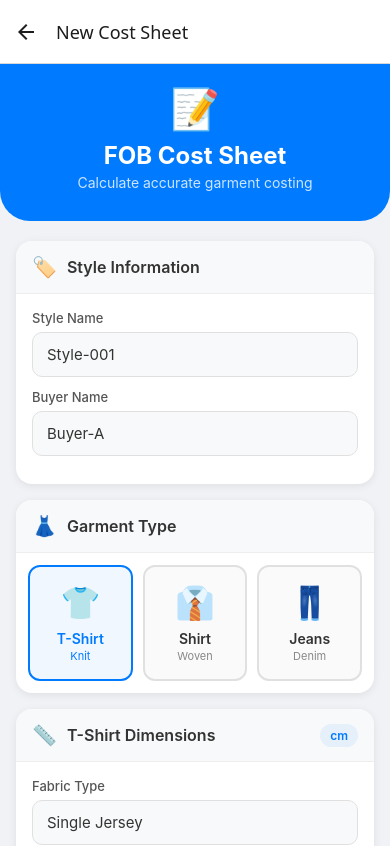
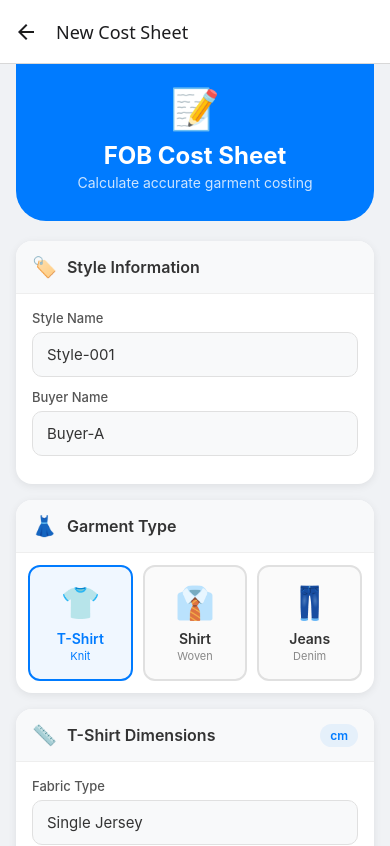
Before and after one commit to abdnoman001/Merch-Mate, a React Native app in the folder frontend/: screen /Input in a window 390 px wide. Shown: the top 846 px of the page. Built offline with nearby package versions, Linux system fonts and the light colour scheme; no server answers.

Commit message:
feat: Update styles for improved UI consistency across screens

```diff
--- a/frontend/src/screens/BuyerAnalyzerInputScreen.js
+++ b/frontend/src/screens/BuyerAnalyzerInputScreen.js
@@ -517,7 +517,7 @@ const styles = StyleSheet.create({
         alignItems: 'center',
         paddingTop: 20,
         paddingBottom: 24,
-        backgroundColor: '#fff',
+        backgroundColor: '#9e9ed2',
         borderBottomLeftRadius: 24,
         borderBottomRightRadius: 24,
         shadowColor: '#000',
@@ -525,10 +525,11 @@ const styles = StyleSheet.create({
         shadowOpacity: 0.06,
         shadowRadius: 8,
         elevation: 3,
+        marginHorizontal: 16,
     },
     headerIcon: { fontSize: 40, marginBottom: 8 },
-    headerTitle: { fontSize: 24, fontWeight: '700', color: '#1a1a2e' },
-    headerSubtitle: { fontSize: 14, color: '#666', marginTop: 4 },
+    headerTitle: { fontSize: 24, fontWeight: '700', color: '#f7f7ff' },
+    headerSubtitle: { fontSize: 14, color: '#e0e0e0', marginTop: 4 },
 
     // Cards
     card: {
@@ -547,7 +548,7 @@ const styles = StyleSheet.create({
     cardIcon: { fontSize: 20, marginRight: 10 },
     cardTitle: { fontSize: 16, fontWeight: '700', color: '#1a1a2e', flex: 1 },
     cardBadge: { backgroundColor: '#007bff15', paddingHorizontal: 10, paddingVertical: 4, borderRadius: 12 },
-    cardBadgeText: { fontSize: 11, color: '#007bff', fontWeight: '600' },
+    cardBadgeText: { fontSize: 11, color: '#9e9ed2', fontWeight: '600' },
     cardContent: {},
     cardHint: { fontSize: 12, color: '#888', marginBottom: 12, lineHeight: 18 },
 
@@ -579,7 +580,7 @@ const styles = StyleSheet.create({
     currencyPrefix: {
         fontSize: 16,
         fontWeight: '600',
-        color: '#007bff',
+        color: '#9e9ed2',
         paddingLeft: 14,
         minWidth: 24,
     },
@@ -622,7 +623,7 @@ const styles = StyleSheet.create({
     pickerOption: { paddingHorizontal: 14, paddingVertical: 12 },
     pickerOptionActive: { backgroundColor: '#007bff15' },
     pickerOptionText: { fontSize: 14, color: '#333' },
-    pickerOptionTextActive: { color: '#007bff', fontWeight: '600' },
+    pickerOptionTextActive: { color: '#9e9ed2', fontWeight: '600' },
 
     // Cost Structure
     costList: {},
@@ -677,7 +678,7 @@ const styles = StyleSheet.create({
         color: '#333',
         textAlign: 'center',
     },
-    profitPercent: { fontSize: 16, fontWeight: '600', color: '#007bff' },
+    profitPercent: { fontSize: 16, fontWeight: '600', color: '#9e9ed2' },
     profitPresets: { flexDirection: 'row', flex: 1, justifyContent: 'flex-end' },
     presetButton: {
         paddingHorizontal: 12,
@@ -686,15 +687,15 @@ const styles = StyleSheet.create({
         backgroundColor: '#f0f0f0',
         marginLeft: 6,
     },
-    presetButtonActive: { backgroundColor: '#007bff' },
+    presetButtonActive: { backgroundColor: '#9e9ed2' },
     presetText: { fontSize: 13, fontWeight: '600', color: '#666' },
     presetTextActive: { color: '#fff' },
 
     // Preview Card
-    previewCard: { backgroundColor: '#1a1a2e' },
+    previewCard: { backgroundColor: '#9e9ed2' },
     previewRow: { flexDirection: 'row', alignItems: 'center' },
     previewItem: { flex: 1, alignItems: 'center' },
-    previewLabel: { fontSize: 12, color: '#aaa', marginBottom: 4 },
+    previewLabel: { fontSize: 12, color: '#e8e8e8', marginBottom: 4 },
     previewValue: { fontSize: 22, fontWeight: '700', color: '#fff' },
     previewValueRed: { color: '#ff6b6b' },
     previewValueGreen: { color: '#51cf66' },
@@ -724,13 +725,13 @@ const styles = StyleSheet.create({
 
     // Analyze Button
     analyzeButton: {
-        backgroundColor: '#007bff',
+        backgroundColor: '#9e9ed2',
         marginHorizontal: 16,
         marginTop: 20,
         paddingVertical: 16,
         borderRadius: 14,
         alignItems: 'center',
-        shadowColor: '#007bff',
+        shadowColor: '#9e9ed2',
         shadowOffset: { width: 0, height: 4 },
         shadowOpacity: 0.3,
         shadowRadius: 8,
--- a/frontend/src/screens/BuyerAnalyzerResultScreen.js
+++ b/frontend/src/screens/BuyerAnalyzerResultScreen.js
@@ -462,26 +462,26 @@ const styles = StyleSheet.create({
         paddingVertical: 10,
         borderRadius: 10,
     },
-    viewTabActive: { backgroundColor: '#007bff' },
+    viewTabActive: { backgroundColor: '#9e9ed2' },
     viewTabIcon: { fontSize: 16, marginRight: 6 },
     viewTabText: { fontSize: 14, fontWeight: '600', color: '#666' },
     viewTabTextActive: { color: '#fff' },
 
     // Hero Card
     heroCard: {
-        backgroundColor: '#1a1a2e',
+        backgroundColor: '#9e9ed2',
         marginHorizontal: 16,
         marginTop: 16,
         borderRadius: 16,
         padding: 24,
         alignItems: 'center',
     },
-    heroLabel: { fontSize: 12, fontWeight: '700', color: '#888', letterSpacing: 1 },
+    heroLabel: { fontSize: 12, fontWeight: '700', color: '#ebebeb', letterSpacing: 1 },
     heroValueRow: { flexDirection: 'row', alignItems: 'center', marginTop: 8 },
     heroValue: { fontSize: 48, fontWeight: '800' },
     heroStatusBadge: { marginLeft: 12, paddingHorizontal: 10, paddingVertical: 4, borderRadius: 8 },
     heroStatusText: { fontSize: 12, fontWeight: '700', color: '#fff' },
-    heroSubtext: { fontSize: 14, color: '#aaa', marginTop: 8 },
+    heroSubtext: { fontSize: 14, color: '#ebebeb', marginTop: 8 },
 
     // Cards
     card: {
--- a/frontend/src/screens/FabricAnalyzerInputScreen.js
+++ b/frontend/src/screens/FabricAnalyzerInputScreen.js
@@ -525,14 +525,20 @@ const styles = StyleSheet.create({
         flex: 1,
     },
     scrollContent: {
-        padding: 16,
+        paddingLeft: 16,
+        paddingRight: 16,
     },
 
     // Header
     header: {
+        backgroundColor: '#28a745',
+        paddingTop: 20,
+        paddingBottom: 30,
+        paddingHorizontal: 20,
         alignItems: 'center',
-        marginBottom: 24,
-        paddingTop: 8,
+        borderBottomLeftRadius: 30,
+        borderBottomRightRadius: 30,
+        marginBottom: 20,
     },
     headerIconContainer: {
         width: 64,
@@ -554,12 +560,12 @@ const styles = StyleSheet.create({
     headerTitle: {
         fontSize: 26,
         fontWeight: '800',
-        color: '#1a1a2e',
+        color: '#ffffff',
         marginBottom: 4,
     },
     headerSubtitle: {
         fontSize: 14,
-        color: '#666',
+        color: '#e5e5e5',
         textAlign: 'center',
     },
 
--- a/frontend/src/screens/InputScreen.js
+++ b/frontend/src/screens/InputScreen.js
@@ -509,6 +509,7 @@ const styles = StyleSheet.create({
         borderBottomLeftRadius: 30,
         borderBottomRightRadius: 30,
         marginBottom: 20,
+        marginHorizontal: 16,
     },
     headerIcon: {
         fontSize: 40,
--- a/frontend/src/screens/SettingsScreen.js
+++ b/frontend/src/screens/SettingsScreen.js
@@ -2,7 +2,7 @@ import { useEffect, useState } from 'react';
 import { Linking, ScrollView, StyleSheet, Switch, Text, TouchableOpacity, View } from 'react-native';
 import { useTheme } from '../context/ThemeContext';
 import { checkForUpdates } from '../utils/updateChecker';
-import { APP_VERSION, GITHUB_REPO_NAME, GITHUB_REPO_OWNER } from '../utils/versionConfig';
+import { APP_VERSION, GITHUB_REPO, GITHUB_OWNER } from '../utils/versionConfig';
 
 export default function SettingsScreen({ navigation }) {
     const [updateInfo, setUpdateInfo] = useState(null);
@@ -26,7 +26,7 @@ export default function SettingsScreen({ navigation }) {
     };
 
     const handleViewOnGitHub = () => {
-        Linking.openURL(`https://github.com/${GITHUB_REPO_OWNER}/${GITHUB_REPO_NAME}`);
+        Linking.openURL(`https://github.com/${GITHUB_OWNER}/${GITHUB_REPO}`);
     };
 
     const handleCheckUpdates = async () => {
```
